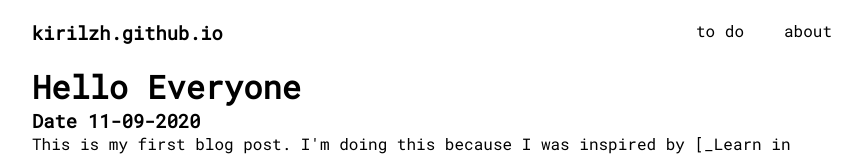
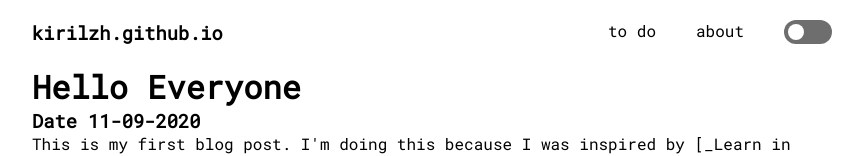
Before and after one commit to kirilzh/kirilzh.github.io, a React app: page / in a window 1280 px wide. Shown: the top 156 px of the page, without its empty margins (208-1071 px from the left). Built offline with nearby package versions, Linux system fonts and the light colour scheme.

Commit message:
[#10] Added theme toggle

```diff
--- a/package.json
+++ b/package.json
@@ -23,13 +23,15 @@
   "dependencies": {
     "react": "16.13.1",
     "react-dom": "16.13.1",
-    "react-router-dom": "5.2.0"
+    "react-router-dom": "5.2.0",
+    "uuid": "8.3.0"
   },
   "devDependencies": {
     "@types/node": "14.0.1",
     "@types/react": "16.9.35",
     "@types/react-dom": "16.9.8",
     "@types/react-router-dom": "5.1.5",
+    "@types/uuid": "8.3.0",
     "@typescript-eslint/eslint-plugin": "4.1.0",
     "@typescript-eslint/parser": "4.1.0",
     "css-loader": "3.5.3",
--- a/public/index.html
+++ b/public/index.html
@@ -9,7 +9,7 @@
 
     <title>kirilzh</title>
 </head>
-<body>
+<body class="light-theme">
     <div id="root"></div>
 </body>
 </html>
--- a/src/components/navigation.tsx
+++ b/src/components/navigation.tsx
@@ -1,6 +1,7 @@
 import * as React from 'react';
 import { Link } from 'react-router-dom';
 
+import Toggle from './toggle';
 import './navigation.css';
 
 export const NavigationBar: React.FunctionComponent = () => {
@@ -23,6 +24,9 @@ export const NavigationBar: React.FunctionComponent = () => {
               <Link to="/about">about</Link>
             </p>
           </li>
+          <li className="list-item">
+            <Toggle />
+          </li>
         </ul>
       </ul>
     </nav>
--- /dev/null
+++ b/src/components/toggle.css
@@ -0,0 +1,57 @@
+:root {
+    --toggle-size: 16px;
+    --toggle-spacing: 4px;
+    --toggle-height: calc(var(--toggle-size) + 2 * var(--toggle-spacing));
+    --toggle-width: calc(2 * var(--toggle-height));
+}
+
+.switch {
+    position: relative;
+    display: inline-block;
+    width: var(--toggle-width);
+    height: var(--toggle-height);
+}
+
+.switch input {
+    opacity: 0;
+    width: 0;
+    height: 0;
+}
+
+.slider {
+    position: absolute;
+    cursor: pointer;
+    top: 0;
+    left: 0;
+    right: 0;
+    bottom: 0;
+    background-color: #6E6E6E;
+    transition: .4s;
+}
+
+.slider:before {
+    position: absolute;
+    content: "";
+    height: var(--toggle-size);
+    width: var(--toggle-size);
+    left: var(--toggle-spacing);
+    bottom: var(--toggle-spacing);
+    background-color: var(--main-color);
+    transition: .4s;
+}
+
+input:checked + .slider {
+    background-color: var(--toggle-background);
+}
+
+input:checked + .slider:before {
+    transform: translateX(var(--toggle-height));
+}
+
+.slider.round {
+    border-radius: 34px;
+}
+
+.slider.round:before {
+    border-radius: 50%;
+}
--- /dev/null
+++ b/src/components/toggle.tsx
@@ -0,0 +1,24 @@
+import * as React from 'react';
+import './toggle.css';
+
+const Toggle: React.FunctionComponent = () => {
+  return (
+    <label className="switch">
+      <input type="checkbox" />
+      <span
+        className="slider round"
+        onClick={() => {
+          const htmlTag = document.getElementsByTagName('body')[0];
+          if (htmlTag.className === 'light-theme') {
+            htmlTag.className = 'dark-theme';
+            return;
+          }
+
+          htmlTag.className = 'light-theme';
+        }}
+      />
+    </label>
+  );
+};
+
+export default Toggle;
--- a/src/react-markdown/index.tsx
+++ b/src/react-markdown/index.tsx
@@ -1,30 +1,31 @@
 import * as React from 'react';
+import { v4 } from 'uuid';
 
 interface Props {
   source: string;
 }
 
 export const ReactMarkdown: React.FunctionComponent<Props> = ({ source }) => {
-  return (
-    <React.Fragment>
-      {
-        source.split('\n').map((t) => {
+  const content = source.split('\n').map((t) => {
     if (t.startsWith('#')) {
       const level = (t.match(/#/g) || []).length;
       return React.createElement(
         `h${level}`,
-              {},
+        { key: v4() },
         t.replace(/#/g, '')
       );
     }
 
     return React.createElement(
       'p',
-            {},
+      { key: v4() },
       t
     );
-        })
-      }
+  });
+
+  return (
+    <React.Fragment>
+      {content}
     </React.Fragment>
   );
 };
--- a/src/styles.css
+++ b/src/styles.css
@@ -3,7 +3,23 @@
     margin: 0;
     padding: 0;
     box-sizing: border-box;
+
+    background-color: var(--main-color);
+    color: var(--secondary-color);
 }
+
+:root, .light-theme {
+    --main-color: #fff;
+    --secondary-color: #000;
+    --toggle-background: #1849AB;
+}
+
+:root, .dark-theme {
+    --main-color: #6E6E6E;
+    --secondary-color: #fff;
+    --toggle-background: #E7B654
+}
+
 
 a {
     color: inherit;
--- a/webpack.config.js
+++ b/webpack.config.js
@@ -50,6 +50,6 @@ module.exports = {
   ],
   devServer: {
     historyApiFallback: true,
-    open: true
+    open: false
   }
-}
+};
```
Also changed, not shown: 1 other file (tests, documents, lock files or other folders). Lines whose indentation alone changed are shown as unchanged.
